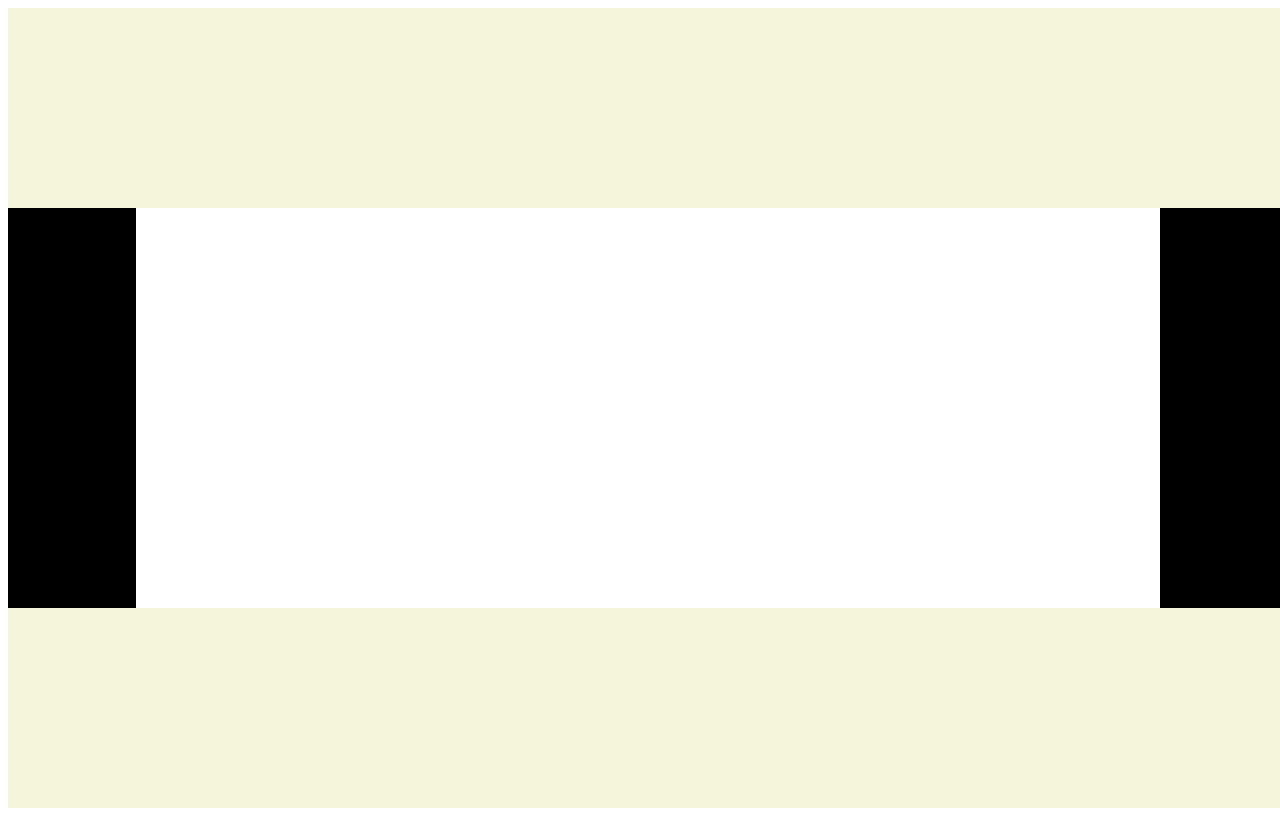
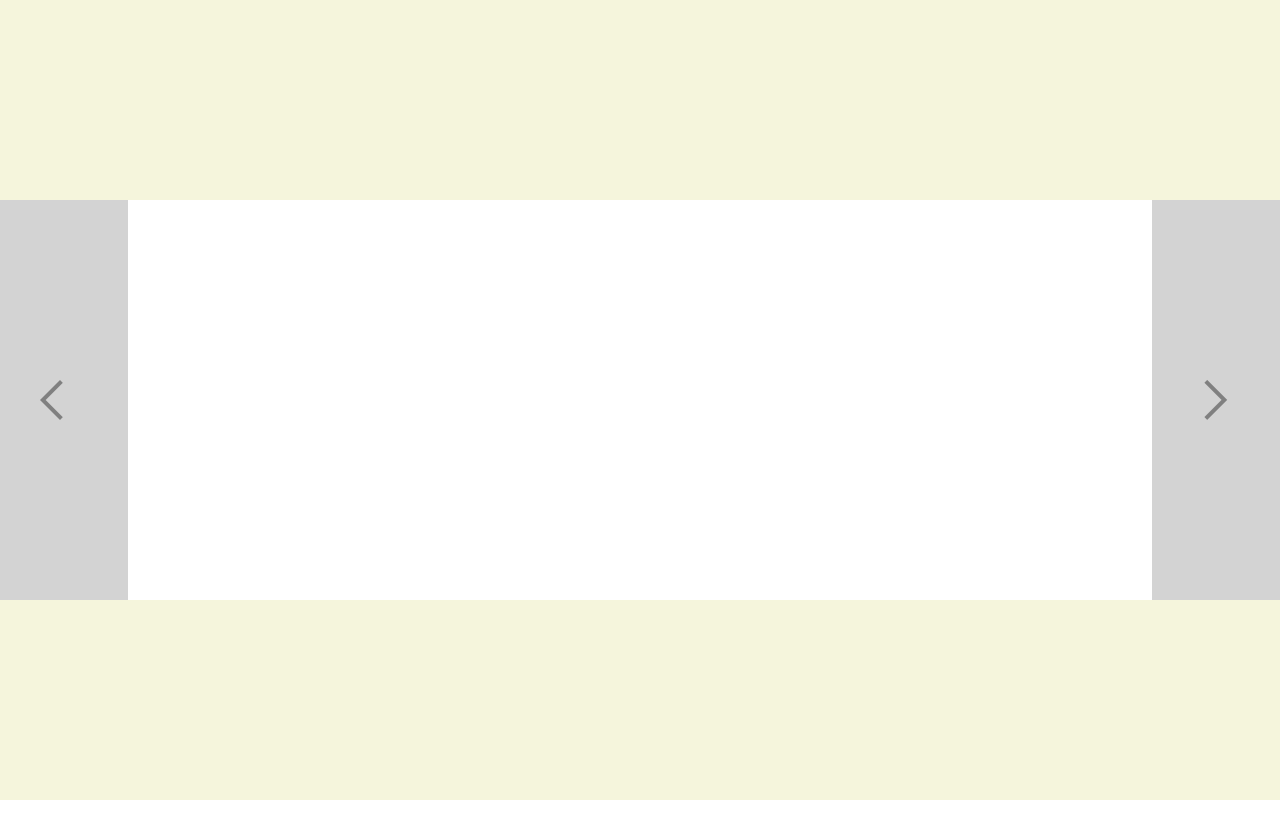
Before and after one commit to Jeong-Yoon-Hwan/js, a plain HTML site: page 20220830/index.html in a window 1280 px wide. Drawn offline with nearby package versions, Linux system fonts and the light colour scheme; no server answers.

Commit message:
슬라이더 만들기,api 접속 확인

```diff
--- a/20220830/index.html
+++ b/20220830/index.html
@@ -6,6 +6,17 @@
   <meta name="viewport" content="width=device-width, initial-scale=1.0">
   <title>Document</title>
   <script type="module" src="./js/main.js" defer></script>
+  <link rel="stylesheet" href="https://fonts.googleapis.com/css2?family=Material+Symbols+Outlined:opsz,wght,FILL,GRAD@20..48,100..700,0..1,-50..200" />
+  <style>
+    *{box-sizing: border-box; margin:0; padding:0}
+    .material-symbols-outlined {
+      font-variation-settings:
+      'FILL' 0,
+      'wght' 400,
+      'GRAD' 0,
+      'opsz' 48
+    }
+    </style>
 </head>
 <body>
   <div id="root"></div>
--- /dev/null
+++ b/20220830/js/api.js
@@ -0,0 +1,9 @@
+
+export function pokeAPI(){
+  let pokeURL = "https://pokeapi.co/api/v2/pokemon";
+  fetch(`${pokeURL}/1`)
+  .then(response => response.json())
+  .then(json => {
+    console.dir(json);
+  })
+}
--- a/20220830/js/main.js
+++ b/20220830/js/main.js
@@ -1,6 +1,6 @@
 import createElement from "./makeTag.js";
-import { elementStyling, flexSet, mainStyle, rootStyle, article_centerStyling} from "./style.js";
-
+import { elementStyling, flexSet, mainStyle, rootStyle, article_centerStyle, slideBoxStyle, article_prevNextStyle} from "./style.js";
+import { pokeAPI } from "./api.js";
 
 //*root 선언
 const root = document.getElementById('root');
@@ -21,18 +21,43 @@ main.innerHTML=`
 `;
 
 //* article 선언
-const article_left = document.querySelector("#root > main > article:nth-child(1)");
+const article_prev = document.querySelector("#root > main > article:nth-child(1)");
 const article_center = document.querySelector("#root > main > article:nth-child(2)");
-const article_right = document.querySelector("#root > main > article:nth-child(3)");
+const article_next = document.querySelector("#root > main > article:nth-child(3)");
+
+//* next prev 화살표 아이콘 추가
+article_next.innerHTML=`<span style="font-size:3em" class="material-symbols-outlined">arrow_forward_ios</span>`;
+article_prev.innerHTML=`<span style="font-size:3em" class="material-symbols-outlined">arrow_back_ios</span>`
+
+//*slideBox 생성
+article_center.innerHTML=`${createElement("div")}`;
+//* slideBox 선언
+const slideBox = document.querySelector("#root > main > article:nth-child(2) > div");
+
 
 //* footer 선언
 const footer = document.querySelector("#root > footer");
 
-elementStyling(root,rootStyle); //* root 스타일링s
+
+
+//======================================================================
+
+elementStyling(root,rootStyle); //* root 스타일링
 flexSet(root,'row','center','center');
 
 elementStyling(main,mainStyle); //* main 스타일링
 flexSet(main,'row','center','center');
 
-elementStyling(article_center,article_centerStyling); //* article_cneter 스타일링
+elementStyling(article_center,article_centerStyle); //* article_cneter 스타일링
 flexSet(article_center,'row','center','center');
+
+//* prev, next 스타일
+elementStyling(article_prev,article_prevNextStyle);
+flexSet(article_prev,'row','center','center');
+elementStyling(article_next,article_prevNextStyle);
+flexSet(article_next,'row','center','center');
+
+elementStyling(slideBox,slideBoxStyle);
+
+
+pokeAPI();
--- a/20220830/js/style.js
+++ b/20220830/js/style.js
@@ -19,10 +19,20 @@ export const rootStyle= {
 export const mainStyle = {
   width: "100vw",
   height : "50vh",
-  backgroundColor:"black"
+  backgroundColor:"lightgray"
 }
-export const article_centerStyling = {
+export const article_prevNextStyle = {
+  width : "10vw",
+  height : "50vh",
+  backgroundColor: "ligthgray",
+  color:"gray"
+}
+export const article_centerStyle = {
   width : "80vw",
   height : "50vh",
   backgroundColor : "white"
 }
+export const slideBoxStyle = {
+  width : "inherit",
+  height : "inherit",
+}
```
